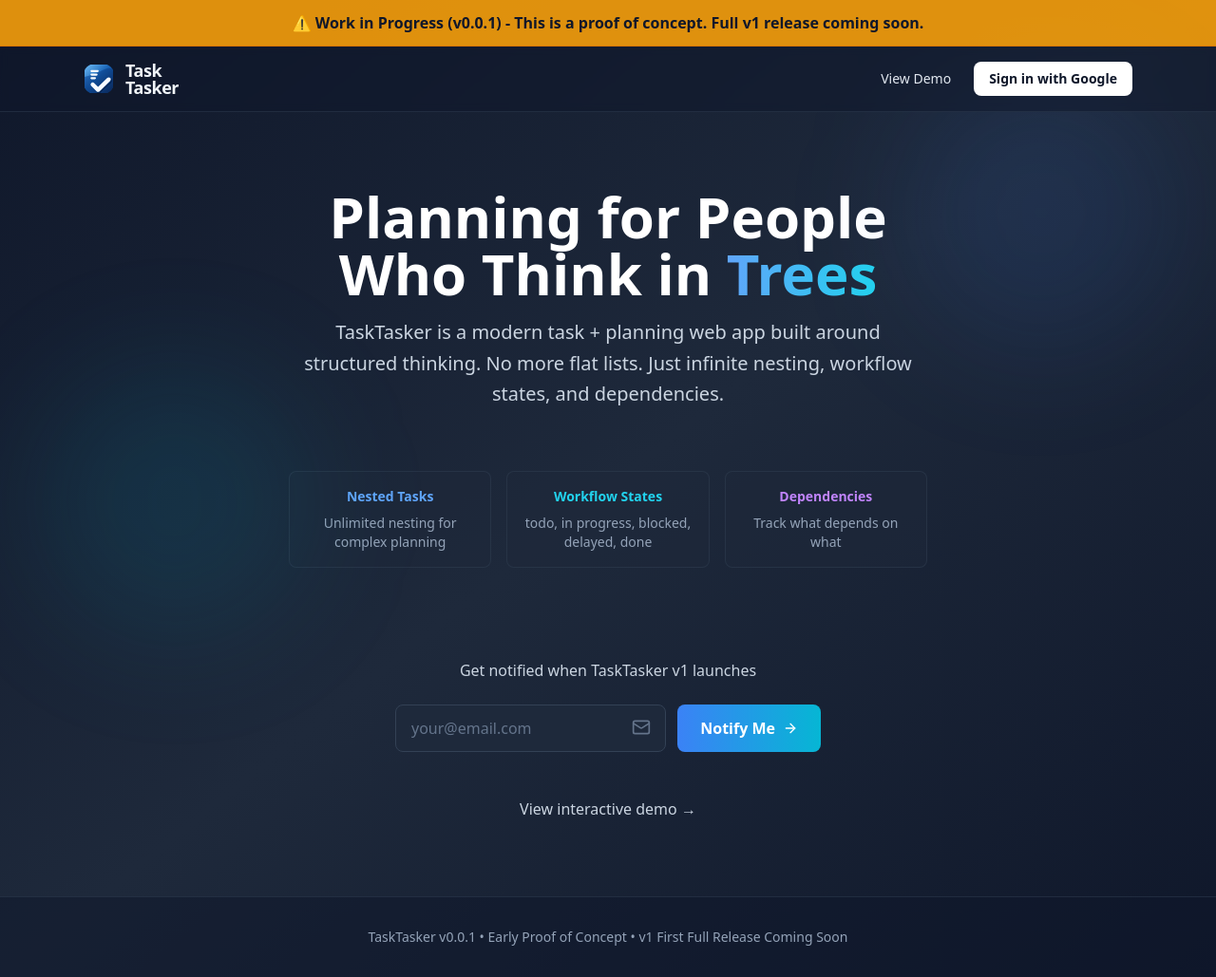
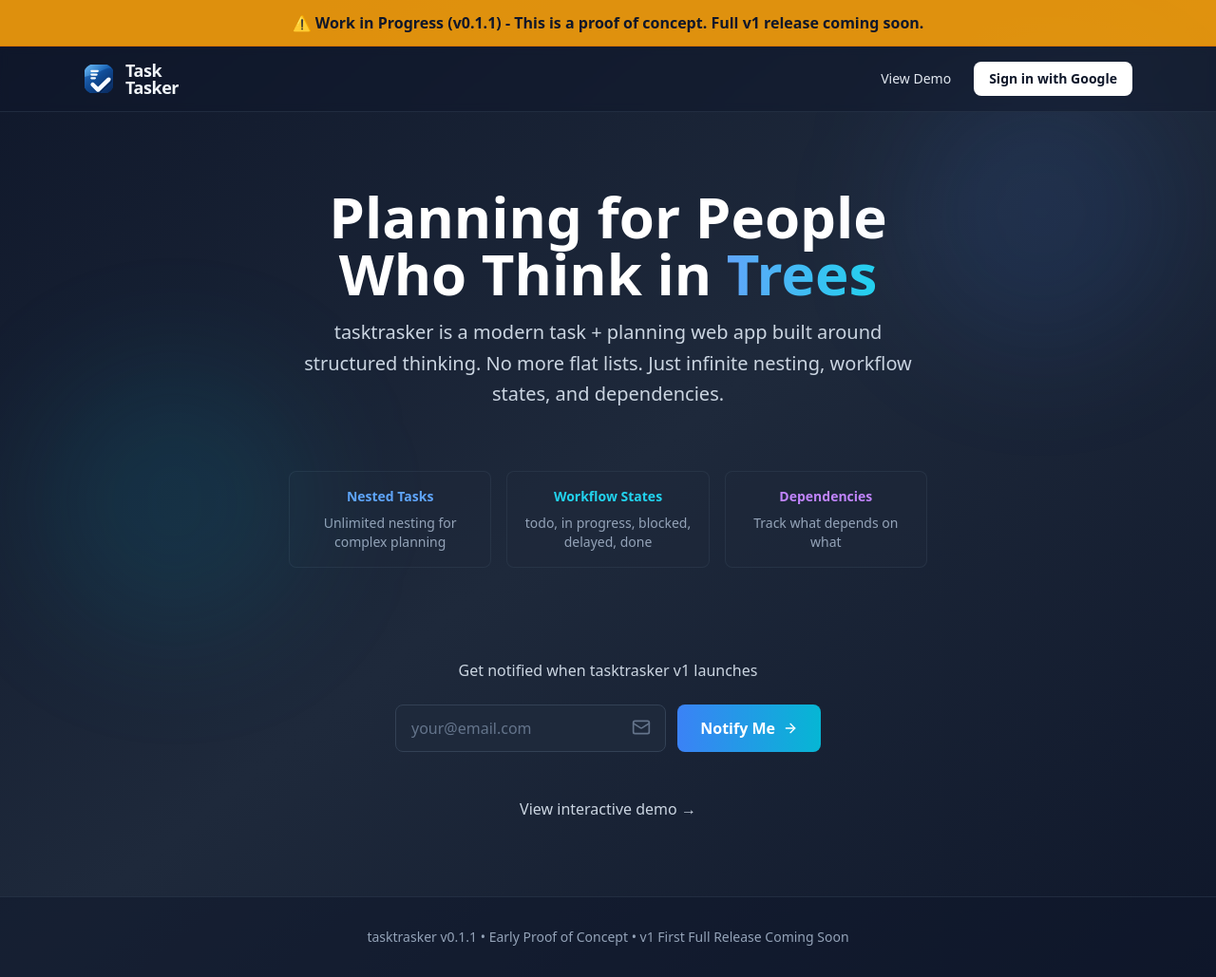
Before and after one commit to AMOVFC/TaskTrasker, a Next.js app in the folder apps/web/: page / in a window 1280 px wide. Shown: the whole page at 95% size. Built offline with nearby package versions, Linux system fonts and the light colour scheme; no server answers.

Commit message:
V0.1.1 (#33)
* labeling change

* Codex-generated pull request (#32)

* ci: fix OpenNext artifact transfer for deploy jobs

* ci: fix artifact extraction path for .open-next checks

* hotfix

```diff
--- a/apps/web/app/layout.tsx
+++ b/apps/web/app/layout.tsx
@@ -23,7 +23,7 @@ export default function RootLayout({
         <MonitoringScripts />
         {/* Work in Progress Banner */}
         <div className="sticky top-0 z-50 bg-amber-500/90 text-slate-900 px-6 py-3 text-center font-semibold border-b border-amber-600">
-          ⚠️ Work in Progress (v0.0.1) - This is a proof of concept. Full v1 release coming soon.
+          ⚠️ Work in Progress (v0.1.1) - This is a proof of concept. Full v1 release coming soon.
         </div>
         {children}
       </body>
--- a/apps/web/app/page.tsx
+++ b/apps/web/app/page.tsx
@@ -78,7 +78,7 @@ export default function Home() {
             </h1>
 
             <p className="text-xl text-slate-300 leading-relaxed">
-              TaskTasker is a modern task + planning web app built around structured thinking. No more flat lists. Just infinite nesting, workflow states, and dependencies.
+              tasktrasker is a modern task + planning web app built around structured thinking. No more flat lists. Just infinite nesting, workflow states, and dependencies.
             </p>
           </div>
 
@@ -101,7 +101,7 @@ export default function Home() {
           {/* CTA Section */}
           <div className="space-y-6 pt-8">
             <p className="text-slate-300">
-              Get notified when TaskTasker v1 launches
+              Get notified when tasktrasker v1 launches
             </p>
 
             <form onSubmit={handleSubmit} className="flex flex-col sm:flex-row gap-3 max-w-md mx-auto">
@@ -176,7 +176,7 @@ export default function Home() {
       {/* Footer */}
       <footer className="border-t border-slate-700/50 bg-slate-900/50">
         <div className="max-w-6xl mx-auto px-6 py-8 text-center text-slate-400 text-sm">
-          <p>TaskTasker v0.0.1 • Early Proof of Concept • v1 First Full Release Coming Soon</p>
+          <p>tasktrasker v0.1.1 • Early Proof of Concept • v1 First Full Release Coming Soon</p>
         </div>
       </footer>
     </div>
```
